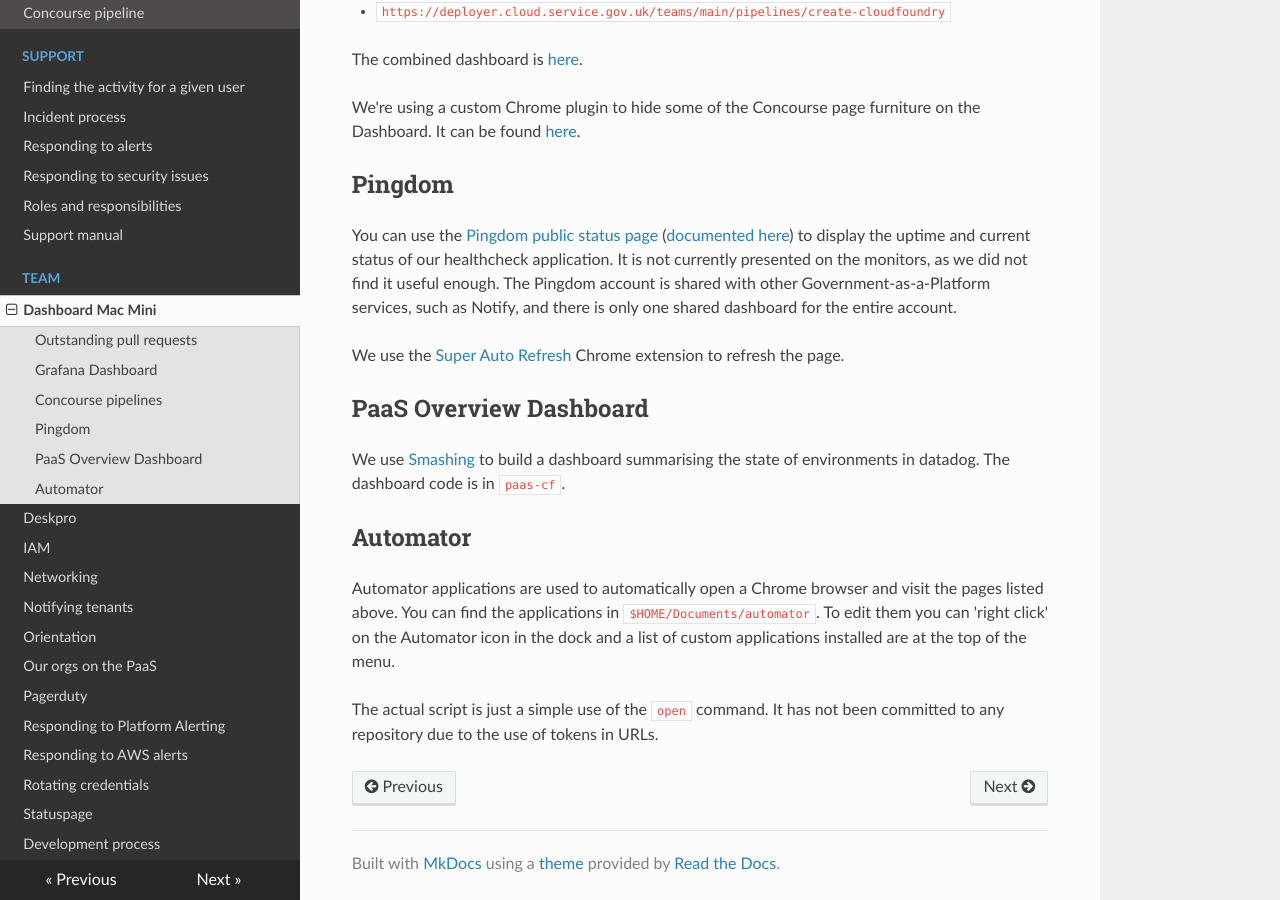
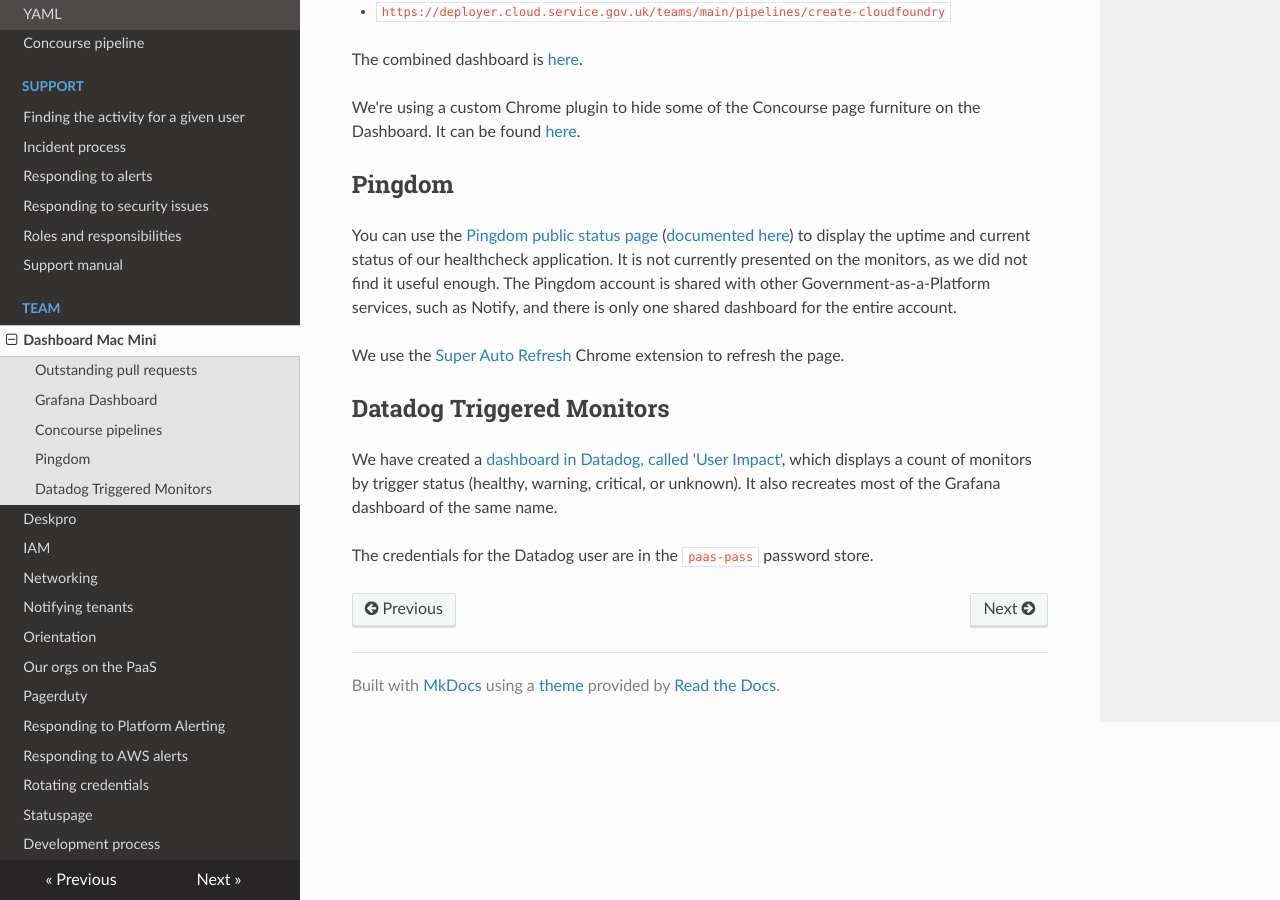
Before and after one commit to alphagov/paas-team-manual, an MkDocs documentation site: the page built from docs/team/dashboard_mac_mini.md, in a window 1280 px wide and 900 px high, scrolled down 1435 px. Built offline with MkDocs 1.6.1, drawn with Linux system fonts in a browser that asks for light colours; nearby versions of some CDN libraries.

Commit message:
Update docs on Datadog triggered monitors
This replaces the paas-dashboard app. We also haven't been using
Automator for a long time.

```diff
--- a/docs/team/dashboard_mac_mini.md
+++ b/docs/team/dashboard_mac_mini.md
@@ -70,13 +70,8 @@ You can use the [Pingdom public status page](http://stats.pingdom.com/ejtodj13fq
 
 We use the [Super Auto Refresh](https://chrome.google.com/webstore/detail/super-auto-refresh/kkhjakkgopekjlempoplnjclgedabddk?hl=en) Chrome extension to refresh the page.
 
-## PaaS Overview Dashboard
+## Datadog Triggered Monitors
 
-We use [Smashing](https://github.com/Dashing-io/smashing) to build a dashboard
-summarising the state of environments in datadog. The dashboard code is in `paas-cf`.
+We have created a [dashboard in Datadog, called 'User Impact'](https://app.datadoghq.com/screen/222842/user-impact-for-our-monitor-do-not-edit), which displays a count of monitors by trigger status (healthy, warning, critical, or unknown). It also recreates most of the Grafana dashboard of the same name.
 
-## Automator
-
-Automator applications are used to automatically open a Chrome browser and visit the pages listed above. You can find the applications in `$HOME/Documents/automator`. To edit them you can 'right click' on the Automator icon in the dock and a list of custom applications installed are at the top of the menu.
-
-The actual script is just a simple use of the `open` command. It has not been committed to any repository due to the use of tokens in URLs.
+The credentials for the Datadog user are in the `paas-pass` password store.
```
